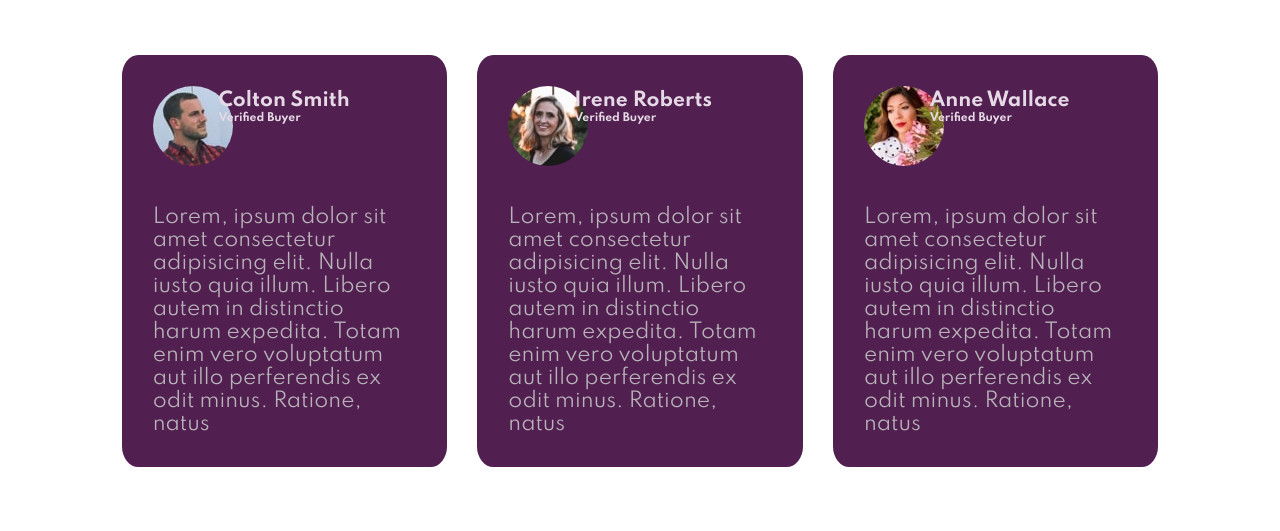
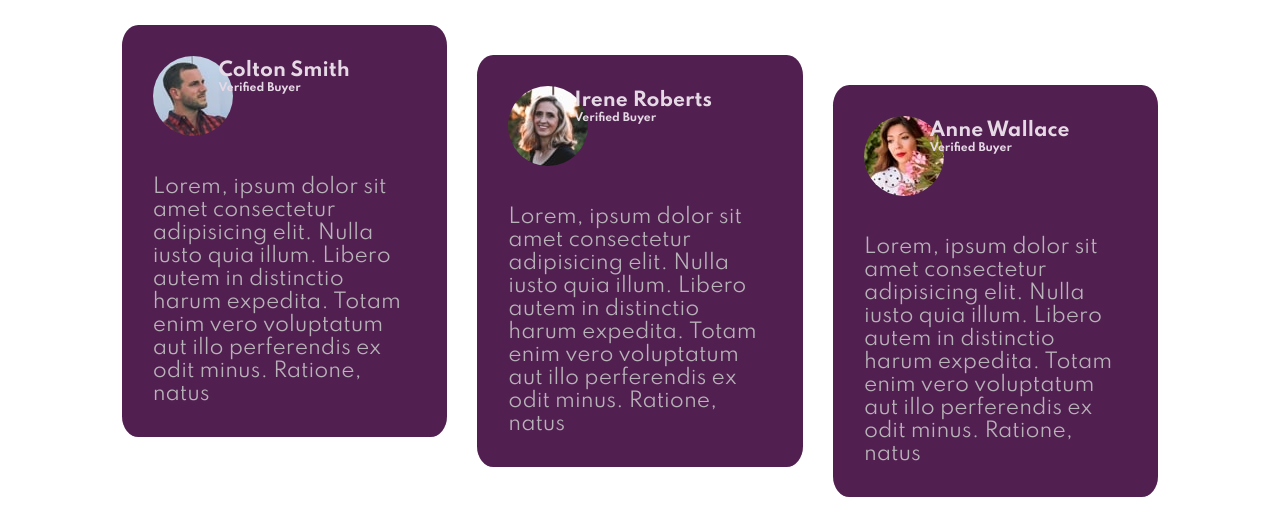
Before and after one commit to shaimeur/C2N1, a plain HTML site: page Atelier1/index.html in a window 1280 px wide. Shown: the part 352-883 px from the top of the page. Drawn offline with Linux system fonts and the light colour scheme.

Commit message:
adding the nth-og-child for the square class with position relative to adjust a litte bit the cards

```diff
--- a/Atelier1/style.css
+++ b/Atelier1/style.css
@@ -87,6 +87,13 @@ div.square img{
     position: relative;
     left: 25%;
     bottom: 23%;
-    color: #e6d9e6
-    ;
+    color: #e6d9e6;
 }
+.square:first-child {
+    position: relative;
+    bottom: 30px;;
+}
+.square:last-child {
+    position: relative;
+    top: 30px;
+}
```
